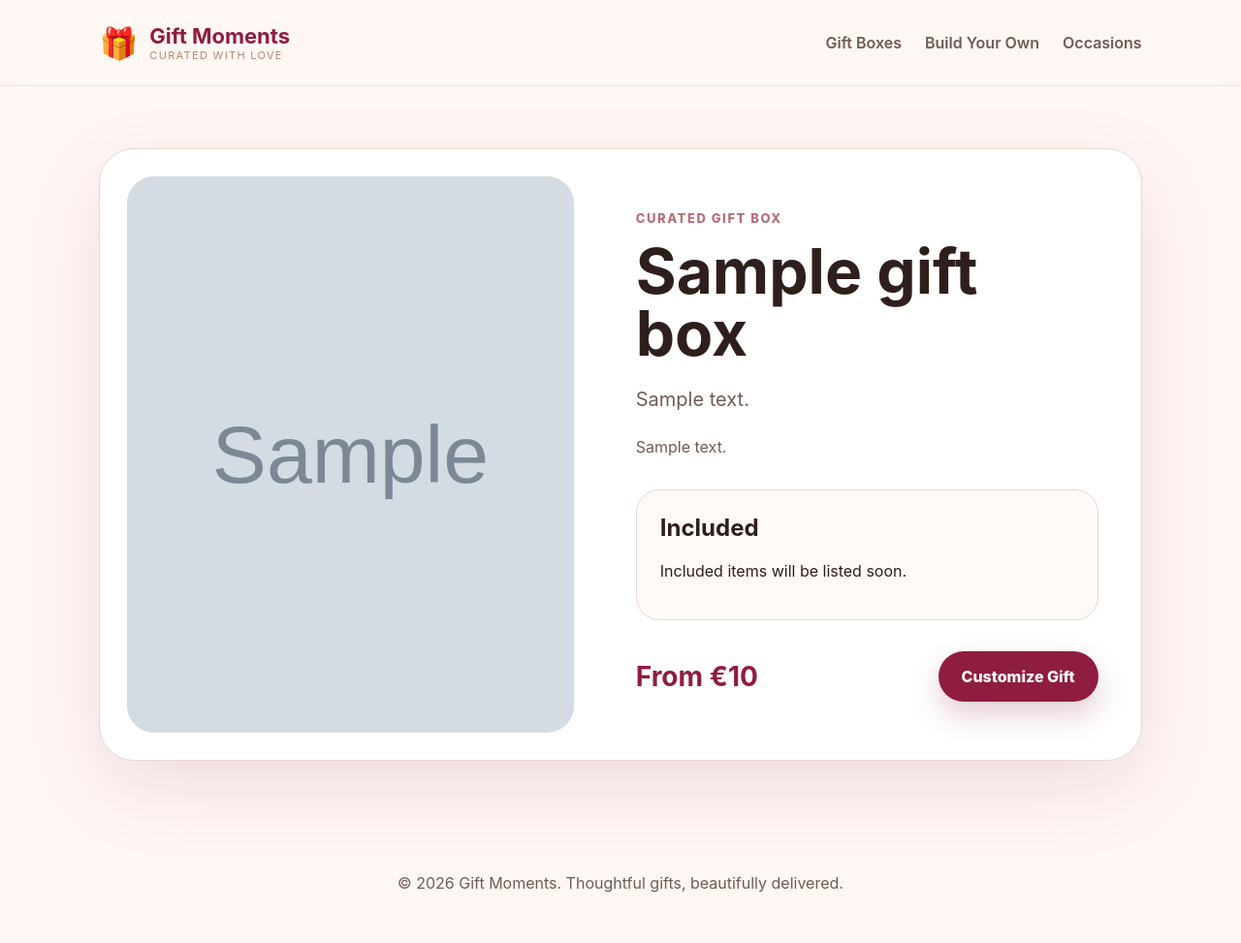
After one commit to bkocii/gift-moments, a Django app: template templates/catalog/gift_detail.html in a window 1280 px wide. The commit adds this page. Shown: the whole page at 97% size. Run offline with Django 3.2, Linux system fonts and the light colour scheme; the template is opened without the code that fills it: most values are stand-ins (such as "Sample title", 1, 10 or a date in 2020); grey boxes marked "Sample" are stand-in pictures.

Commit message:
Add catalog models and gift detail page

```diff
--- a/config/urls.py
+++ b/config/urls.py
@@ -1,13 +1,14 @@
 from django.conf import settings
 from django.conf.urls.static import static
 from django.contrib import admin
-from django.urls import path
+from django.urls import include, path
 
 from core.views import home
 
 urlpatterns = [
     path("admin/", admin.site.urls),
     path("", home, name="home"),
+    path("", include("catalog.urls")),
 ]
 
 if settings.DEBUG:
--- a/static/css/site.css
+++ b/static/css/site.css
@@ -265,3 +265,128 @@ a {
         border-bottom: 0;
     }
 }
+
+.detail-page {
+    padding: 64px 8%;
+}
+
+.detail-card {
+    display: grid;
+    grid-template-columns: 0.95fr 1.05fr;
+    gap: 48px;
+    align-items: stretch;
+    background: white;
+    border: 1px solid var(--border);
+    border-radius: 36px;
+    padding: 28px;
+    box-shadow: 0 28px 80px rgba(143, 29, 63, 0.12);
+}
+
+.detail-image {
+    min-height: 520px;
+    border-radius: 28px;
+    overflow: hidden;
+    background: var(--soft);
+}
+
+.detail-image img {
+    width: 100%;
+    height: 100%;
+    object-fit: cover;
+}
+
+.image-placeholder {
+    height: 100%;
+    min-height: 520px;
+    display: grid;
+    place-items: center;
+    background:
+        radial-gradient(circle at 28% 35%, #e44b74 0 8%, transparent 9%),
+        radial-gradient(circle at 54% 42%, #8f1d3f 0 7%, transparent 8%),
+        linear-gradient(135deg, #f8d8d0, #fff4ef 55%, #e8b9a8);
+}
+
+.image-placeholder span {
+    font-size: 92px;
+}
+
+.detail-content {
+    padding: 32px 16px;
+}
+
+.detail-content h1 {
+    font-size: clamp(36px, 5vw, 64px);
+    line-height: 1;
+    margin: 14px 0;
+}
+
+.detail-content > p {
+    color: var(--muted);
+    font-size: 20px;
+    line-height: 1.6;
+}
+
+.description {
+    color: var(--muted);
+    line-height: 1.7;
+    margin-top: 20px;
+}
+
+.included-box {
+    margin-top: 30px;
+    padding: 24px;
+    border: 1px solid var(--border);
+    border-radius: 24px;
+    background: #fffaf8;
+}
+
+.included-box h2 {
+    margin-top: 0;
+}
+
+.included-box ul {
+    margin: 0;
+    padding-left: 20px;
+}
+
+.included-box li {
+    margin: 10px 0;
+}
+
+.detail-footer {
+    display: flex;
+    justify-content: space-between;
+    align-items: center;
+    gap: 18px;
+    margin-top: 32px;
+}
+
+.detail-footer strong {
+    color: var(--primary);
+    font-size: 28px;
+}
+
+@media (max-width: 900px) {
+    .detail-page {
+        padding: 32px 6%;
+    }
+
+    .detail-card {
+        grid-template-columns: 1fr;
+        padding: 18px;
+    }
+
+    .detail-image,
+    .image-placeholder {
+        min-height: 320px;
+    }
+
+    .detail-content {
+        padding: 18px 4px;
+    }
+
+    .detail-footer {
+        align-items: flex-start;
+        flex-direction: column;
+    }
+}
--- /dev/null
+++ b/templates/catalog/gift_detail.html
@@ -0,0 +1,55 @@
+{% extends "base.html" %}
+
+{% block title %}{{ gift_box.name }} | Gift Moments{% endblock %}
+
+{% block content %}
+<section class="detail-page">
+    <div class="detail-card">
+        <div class="detail-image">
+            {% if gift_box.image %}
+                <img src="{{ gift_box.image.url }}" alt="{{ gift_box.name }}">
+            {% else %}
+                <div class="image-placeholder">
+                    <span>🎁</span>
+                </div>
+            {% endif %}
+        </div>
+
+        <div class="detail-content">
+            <span class="eyebrow">Curated gift box</span>
+            <h1>{{ gift_box.name }}</h1>
+            <p>{{ gift_box.short_description }}</p>
+
+            {% if gift_box.description %}
+                <div class="description">
+                    {{ gift_box.description|linebreaks }}
+                </div>
+            {% endif %}
+
+            <div class="included-box">
+                <h2>Included</h2>
+
+                {% if gift_box.box_items.exists %}
+                    <ul>
+                        {% for box_item in gift_box.box_items.all %}
+                            <li>
+                                {% if box_item.quantity %}
+                                    <strong>{{ box_item.quantity }}</strong>
+                                {% endif %}
+                                {{ box_item.item.name }}
+                            </li>
+                        {% endfor %}
+                    </ul>
+                {% else %}
+                    <p>Included items will be listed soon.</p>
+                {% endif %}
+            </div>
+
+            <div class="detail-footer">
+                <strong>From €{{ gift_box.base_price }}</strong>
+                <a href="#" class="btn btn-primary">Customize Gift</a>
+            </div>
+        </div>
+    </div>
+</section>
+{% endblock %}
```
Also changed, not shown: catalog/models.py (+86 -1 lines), catalog/tests/test_models.py (added, +53 -0 lines), catalog/urls.py (added, +9 -0 lines), catalog/views.py (+19 -1 lines), catalog/migrations/0001_initial.py (added), catalog/tests/__init__.py (added).
